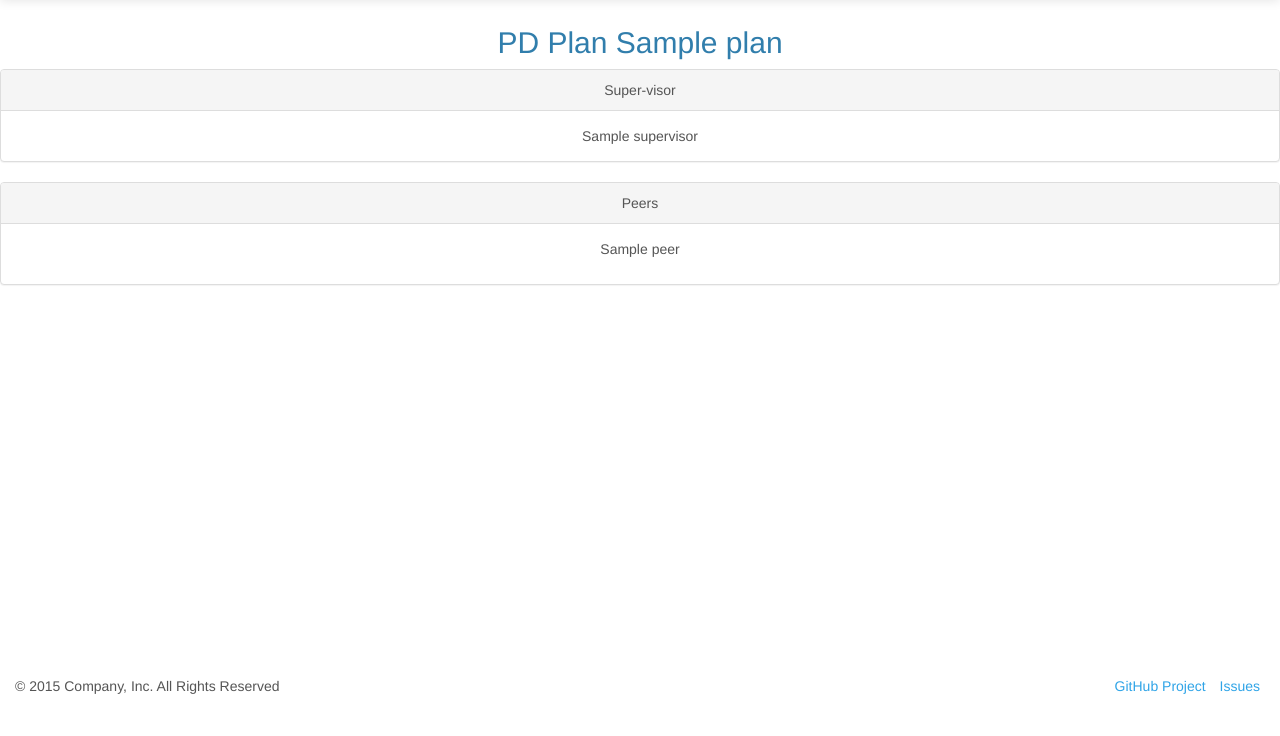
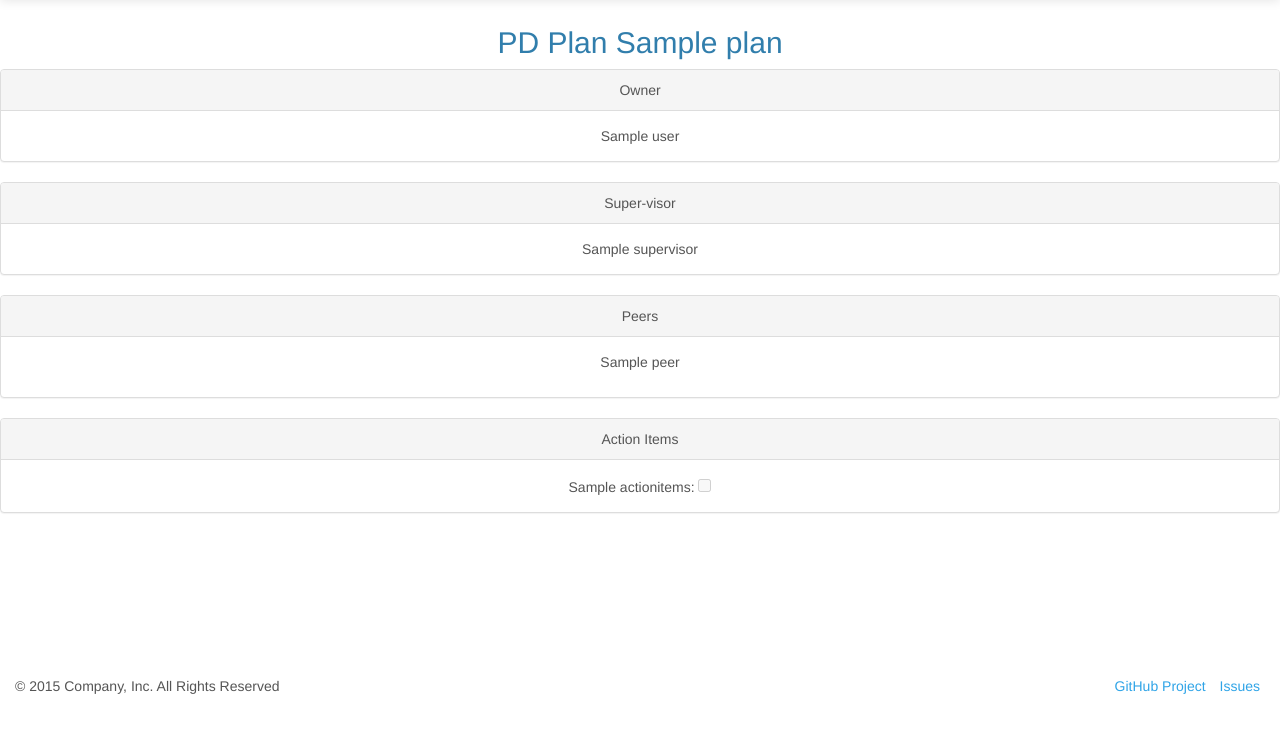
Before and after one commit to kave/PD_Hub, a Django app: template core/templates/plan_view.html in a window 1280 px wide. Shown: the part 64-800 px from the top of the page. Run offline with Django 3.2, Linux system fonts and the light colour scheme; the template is opened without the code that fills it: most values are stand-ins (such as "Sample title", 1, 10 or a date in 2020); parts of the project's set-up code (start-up, migrations or seed data) failed here and were passed over; some libraries are stand-ins or nearby versions.

Commit message:
Added action items to PD plans

```diff
--- a/core/templates/plan_view.html
+++ b/core/templates/plan_view.html
@@ -1,8 +1,18 @@
 {% extends 'base.html' %}
+
 
 {% block content %}
     <div class="row text-center">
+
         <h2>PD Plan {{ plan.name }}</h2>
+
+         <div class="panel panel-default">
+          <div class="panel-heading">Owner</div>
+          <div class="panel-body">
+            {{ plan.user }}
+          </div>
+
+        </div>
         <div class="panel panel-default">
           <div class="panel-heading">Super-visor</div>
           <div class="panel-body">
@@ -19,5 +29,21 @@
           </div>
         </div>
 
+         <div class="panel panel-default">
+          <div class="panel-heading">Action Items</div>
+          <div class="panel-body">
+            {% for actionitems in plan.actionitem_set.all %}
+                {{ actionitems }}:
+                {% if not actionitems.complete %}
+                    <input type="checkbox" disabled /><br/>
+                 {%  elif actionitems.complete %}
+                    <input type="checkbox" checked="no"  disabled  /><br/>
+                 {% endif %}
+            {% endfor %}
+          </div>
+        </div>
+
+
+
     </div>
 {% endblock %}
--- a/core/views.py
+++ b/core/views.py
@@ -6,7 +6,7 @@ from django.contrib.auth import authenticate, login, logout
 from django.http import HttpResponseRedirect, HttpResponse
 from django.views.generic.edit import CreateView
 from forms import UserForm, PDPlanForm, ActionItemFormSet
-from models import PDPlan
+from models import PDPlan, ActionItem
 
 
 class PDPlanCreateView(CreateView):
@@ -137,6 +137,7 @@ class PDPPlanDetailView(DetailView):
     template_name = 'plan_view.html'
     context_object_name = 'plan'
 
+
     def get_context_data(self, **kwargs):
         context = super(PDPPlanDetailView, self).get_context_data(**kwargs)
         return context
```
Also changed, not shown: core/templates/pdplan_add.html (+0 -12 lines).
